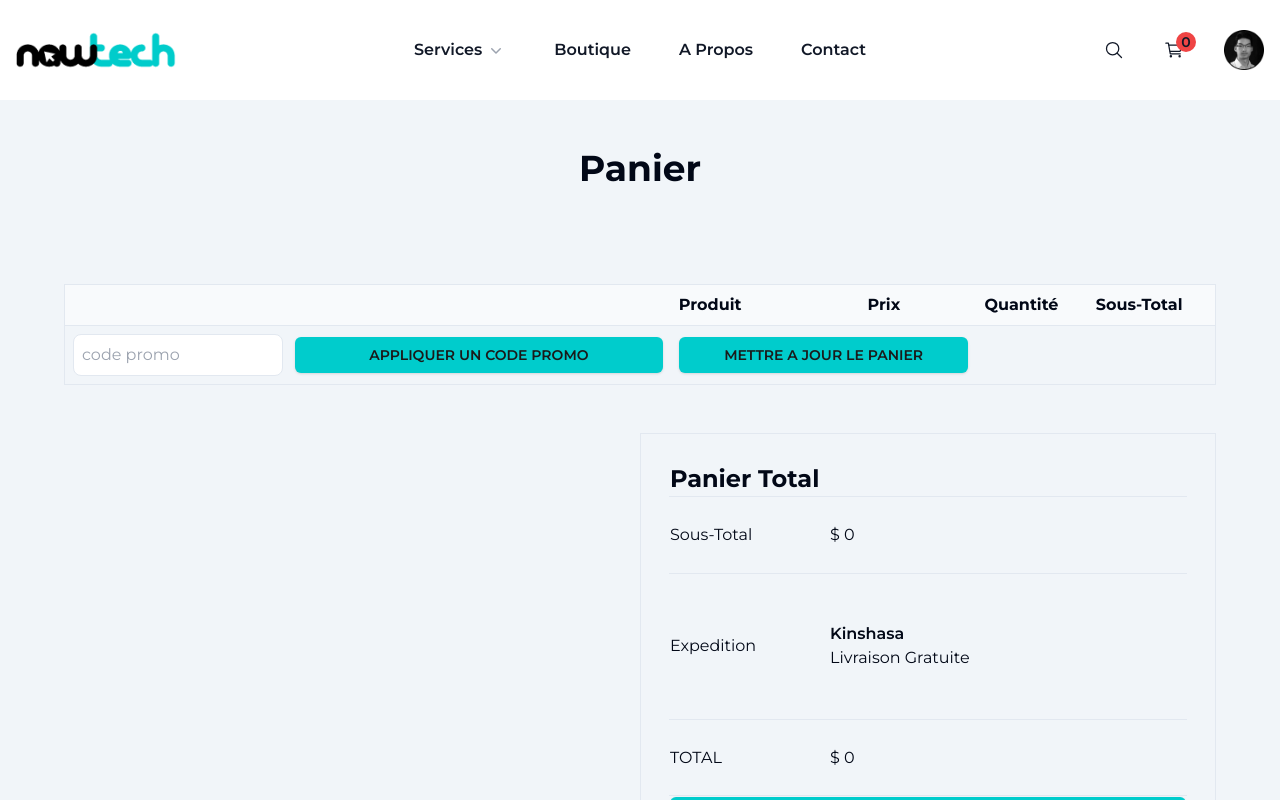
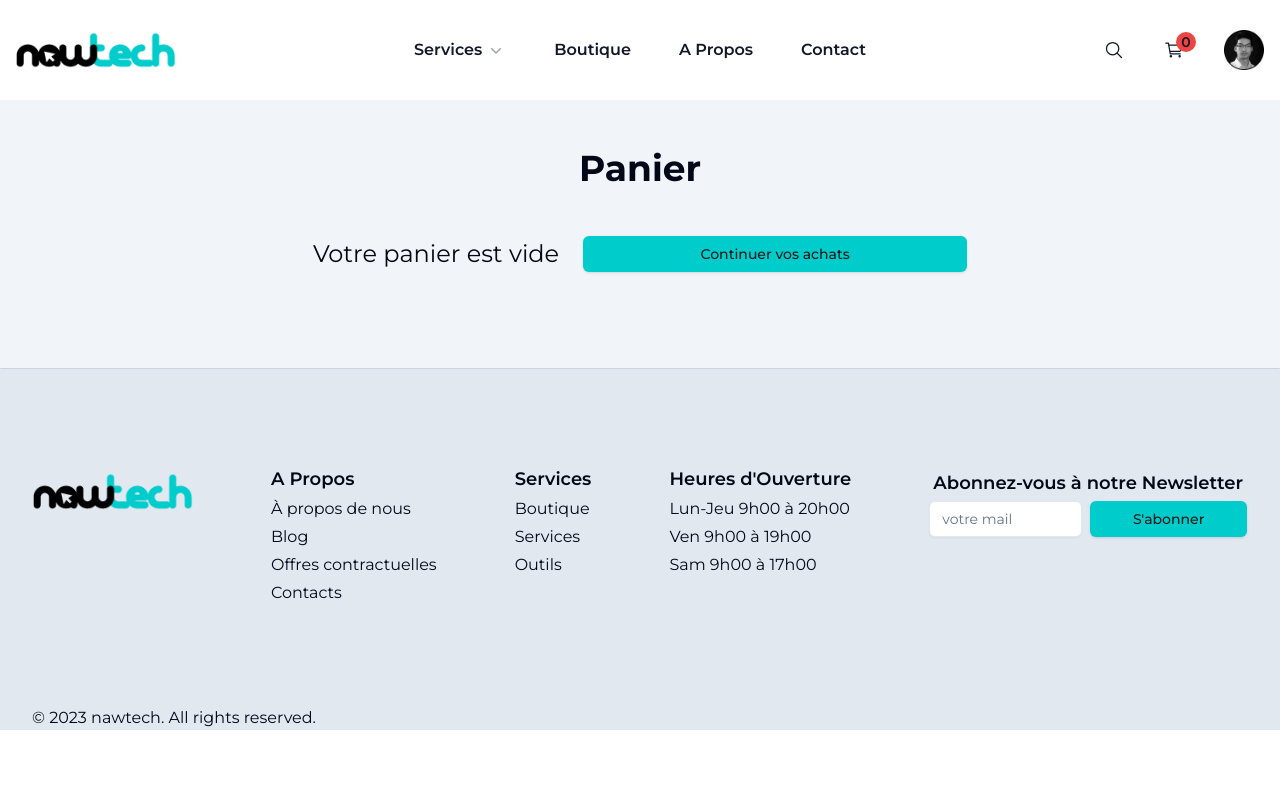
Before and after one commit to BlackJr-Git/e-commerce-shop, a React (Vite) app: page /cart in a window 1280 px wide. Shown: the top 800 px of the page. Built offline with nearby package versions, Linux system fonts and the light colour scheme.

Commit message:
feat : add toast for each product deleted from the cart and add conditional rendering on cart page

```diff
--- a/src/components/side-cart.jsx
+++ b/src/components/side-cart.jsx
@@ -4,6 +4,7 @@ import { useStore } from "@/appStore";
 import { Link } from "react-router-dom";
 import { useEffect, useState } from "react";
 import { cartPriceSum } from "@/utils";
+import { useToast } from "./ui/use-toast";
 
 function SideCart({ className, handleClick }) {
   const { productsAddedToCart } = useStore();
@@ -59,12 +60,18 @@ export default SideCart;
 
 function SideCartProduct({ product }) {
   const { productsAddedToCart, updateCart } = useStore();
+  const { toast } = useToast()
 
   function deleteProductFromCart() {
     let newCart = productsAddedToCart.filter(
       (element) => element.ID !== product.ID
     );
     updateCart(newCart);
+    toast({
+      variant : "destructive",
+      title: "Produits supprimer du panier",
+      description: product.name ,
+    })
   }
 
   return (
--- a/src/pages/cart.jsx
+++ b/src/pages/cart.jsx
@@ -2,20 +2,20 @@
 import { Button } from "@/components/ui/button";
 import { useStore } from "@/appStore";
 import { Link } from "react-router-dom";
-import { useEffect,useState } from "react";
+import { useEffect, useState } from "react";
 import { cartPriceSum } from "@/utils";
 
-
 function Cart() {
+  const { productsAddedToCart } = useStore();
   return (
     <main className="bg-slate-100">
       <div className="max-w-7xl m-auto ">
         <h1 className="text-4xl text-center font-bold py-12">Panier</h1>
-        <CartTable />
+        {productsAddedToCart[0] ? <CartTable /> : <EmptyCartMessage />}
         <div className="w-full flex items-center justify-center max-w-6xl m-auto">
           <div className="w-2/4"></div>
           <div className="w-2/4">
-            <TotalCart />
+            {productsAddedToCart[0] ? <TotalCart /> : <></>}
           </div>
         </div>
       </div>
@@ -46,7 +46,6 @@ function CartTable() {
         </tbody>
         <tfoot>
           <tr className="border border-slate-200 text-left ">
-
             <td colSpan={"2"} className="p-2 flex items-center gap-3">
               <input
                 className="border border-slate-200 p-2 rounded-lg"
@@ -98,12 +97,11 @@ function CartProduct({ product }) {
 }
 
 function TotalCart() {
-
   const { productsAddedToCart } = useStore();
   // const [totalPrice , setTotalPrice ] = useState(0)
-  const [totalPrice, setTotalPrice ] = useState(0)
+  const [totalPrice, setTotalPrice] = useState(0);
   useEffect(() => {
-    setTotalPrice(cartPriceSum(productsAddedToCart))
+    setTotalPrice(cartPriceSum(productsAddedToCart));
   }, [productsAddedToCart]);
 
   return (
@@ -130,9 +128,25 @@ function TotalCart() {
           </tr>
         </tbody>
         <tfoot>
-          <td colSpan={"2"}><Button className="font-semibold w-full p-6"><Link to={"/checkout"}>COMMANDER</Link></Button></td>
+          <td colSpan={"2"}>
+            <Button className="font-semibold w-full p-6">
+              <Link to={"/checkout"}>COMMANDER</Link>
+            </Button>
+          </td>
         </tfoot>
       </table>
     </div>
   );
 }
+
+function EmptyCartMessage() {
+  return (
+    <div className="flex items-center justify-center gap-6 mb-24">
+      <p className="text-2xl">Votre panier est vide</p>
+      <Button className="max-w-96">
+        {" "}
+        <Link to={"/boutique"}>Continuer vos achats</Link>{" "}
+      </Button>
+    </div>
+  );
+}
```
